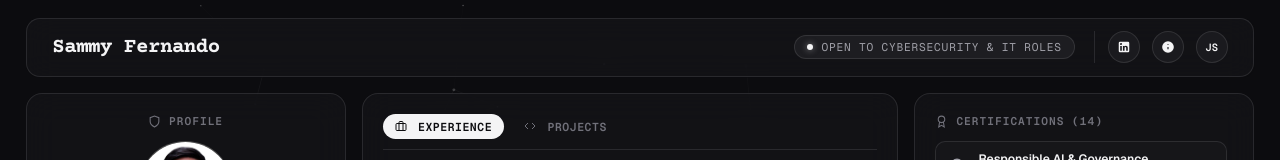
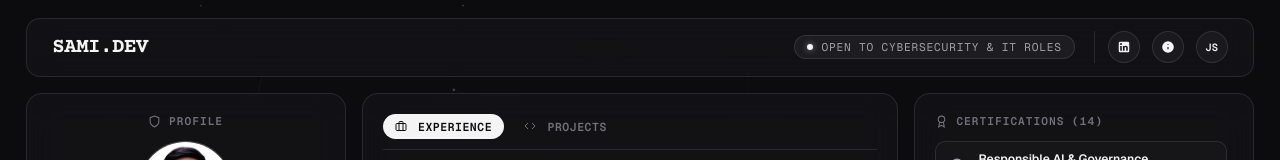
Before and after one commit to samiqt02/portfolio, a plain HTML site: page index.html in a window 1280 px wide. Shown: the top 160 px of the page. Drawn offline with nearby package versions, Linux system fonts and the light colour scheme.

Commit message:
Update index.html

```diff
--- a/index.html
+++ b/index.html
@@ -658,7 +658,7 @@
 
     <!-- Top Header -->
     <header>
-      <div class="brand-title">Sammy Fernando</div>
+      <div class="brand-title">SAMI.DEV</div>
       <div class="header-right">
         <div class="status-badge">
           <span class="status-dot"></span> Open to Cybersecurity & IT Roles
```
